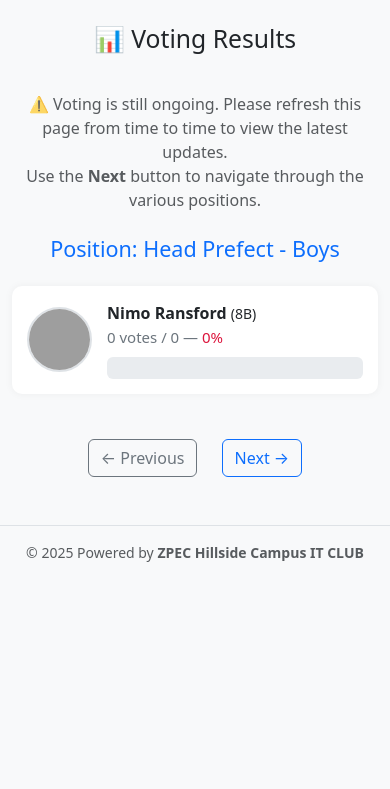
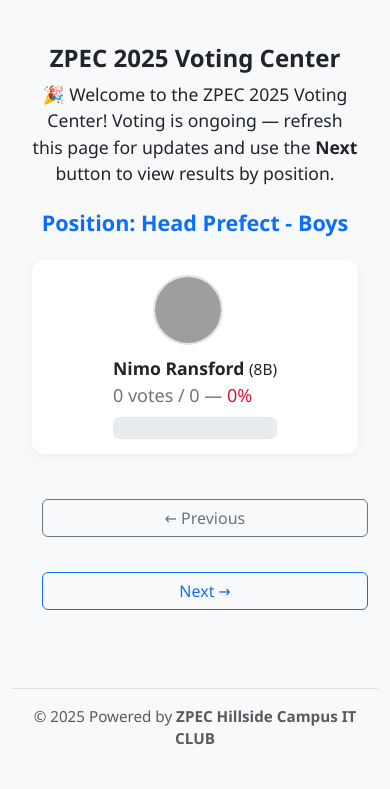
Before and after one commit to Amponsah-clinton/zp_votes, a Django app: page /stats/ in a window 390 px wide. Shown: the top 789 px of the page. Run offline with Django 5.2, Linux system fonts and the light colour scheme; data comes from the database, SQL or seed files in the repository; data that the repository does not hold is empty; some libraries are stand-ins or nearby versions; grey boxes are pictures that could not be loaded.

Commit message:
Update stats.html

```diff
--- a/election/templates/stats.html
+++ b/election/templates/stats.html
@@ -2,13 +2,20 @@
 <html lang="en">
 <head>
     <meta charset="UTF-8">
-    <title>Voting Stats | ZPEC</title>
+    <title>ZPEC 2025 Voting Center</title>
     <meta name="viewport" content="width=device-width, initial-scale=1">
     <link href="https://cdn.jsdelivr.net/npm/bootstrap@5.3.0/dist/css/bootstrap.min.css" rel="stylesheet">
 
     <style>
         body {
             background-color: #f8f9fa;
+            font-size: 1.1rem;
+            font-family: 'Segoe UI', Tahoma, Geneva, Verdana, sans-serif;
+            color: #212529;
+        }
+
+        h1, h2, h4 {
+            font-weight: 700;
         }
 
         .stat-section {
@@ -21,27 +28,21 @@
         }
 
         @keyframes fadeIn {
-            from {
-                opacity: 0;
-                transform: translateY(20px);
-            }
-            to {
-                opacity: 1;
-                transform: translateY(0);
-            }
+            from { opacity: 0; transform: translateY(20px); }
+            to { opacity: 1; transform: translateY(0); }
         }
 
         .aspirant-entry {
             background: #fff;
-            border-radius: 10px;
+            border-radius: 12px;
             padding: 15px;
             margin-bottom: 20px;
-            box-shadow: 0 0 8px rgba(0,0,0,0.05);
+            box-shadow: 0 2px 10px rgba(0,0,0,0.05);
         }
 
         .aspirant-entry img {
-            width: 65px;
-            height: 65px;
+            width: 70px;
+            height: 70px;
             border-radius: 50%;
             object-fit: cover;
             margin-right: 15px;
@@ -51,6 +52,7 @@
         .aspirant-details {
             display: flex;
             align-items: center;
+            flex-wrap: wrap;
         }
 
         .progress {
@@ -60,22 +62,63 @@
 
         .btn-nav {
             margin: 25px 10px 0;
+            font-size: 1rem;
         }
 
         .vote-label {
-            font-size: 15px;
+            font-size: 1rem;
             color: #6c757d;
+        }
+
+        .welcome-banner {
+            color: white;
+            padding: 20px;
+            border-radius: 8px;
+            text-align: center;
+            margin-bottom: 30px;
+        }
+
+        .welcome-banner h1 {
+            font-size: 2rem;
+            color: #212529;
+        }
+
+        .footer-note {
+            font-size: 0.95rem;
+        }
+
+        @media (max-width: 576px) {
+            .aspirant-details {
+                flex-direction: column;
+                text-align: center;
+            }
+
+            .aspirant-entry img {
+                margin-bottom: 10px;
+            }
+
+            .btn-nav {
+                width: 100%;
+                margin-bottom: 10px;
+            }
+
+            .welcome-banner h1 {
+                font-size: 1.5rem;
+            }
+
+            .vote-label, .progress {
+                font-size: 0.95rem;
+            }
         }
     </style>
 </head>
 <body class="py-4">
     <div class="container">
-    <h2 class="text-center mb-2">📊 Voting Results</h2>
-<p style="padding-top: 30px;" class="text-center text-muted mb-4">
-    ⚠️ Voting is still ongoing. Please refresh this page from time to time to view the latest updates.<br>
-    Use the <strong>Next</strong> button to navigate through the various positions.
+        <div class="welcome-banner">
+            <h1>ZPEC 2025 Voting Center</h1>
+       <p style="color: #212529;" class="text-center  mb-4">
+    🎉 Welcome to the ZPEC 2025 Voting Center! Voting is ongoing — refresh this page for updates and use the <strong>Next</strong> button to view results by position.
 </p>
-
 
         {% for group in data %}
             <div class="stat-section {% if forloop.first %}active{% endif %}" id="section-{{ forloop.counter }}">
@@ -87,11 +130,13 @@
                             {% if asp.photo %}
                                 <img src="{{ asp.photo }}" alt="{{ asp.name }}">
                             {% else %}
-                                <img src="https://via.placeholder.com/65" alt="No Photo">
+                                <img src="https://via.placeholder.com/70" alt="No Photo">
                             {% endif %}
-                            <div class="w-100">
+                            <div class="flex-grow-1" style="color: #212529; text-align: left;">
                                 <strong>{{ asp.name }}</strong> <small>({{ asp.grade }})</small><br>
-                                <span class="vote-label">{{ asp.votes }} votes / {{ group.total_votes }} — <span style="color: crimson;">{{ asp.percentage }}%</span></span>
+                                <span style="font-size: 18px;" class="vote-label">{{ asp.votes }} votes / {{ group.total_votes }} —
+                                    <span style="color: crimson;">{{ asp.percentage }}%</span>
+                                </span>
 
                                 <div class="progress mt-2">
                                     <div class="progress-bar bg-success" role="progressbar"
@@ -116,10 +161,8 @@
         {% endif %}
     </div>
 
-
-
     <footer class="text-center py-3 mt-5 bg-light border-top">
-    <p class="mb-0 small text-muted">
+        <p class="mb-0 small text-muted footer-note">
             &copy; <span id="year"></span> Powered by <strong>ZPEC Hillside Campus IT CLUB</strong>
         </p>
     </footer>
@@ -127,7 +170,6 @@
     <script>
         document.getElementById("year").textContent = new Date().getFullYear();
     </script>
-
 
     <script>
         let current = 0;
```
Lines whose indentation alone changed are shown as unchanged.
